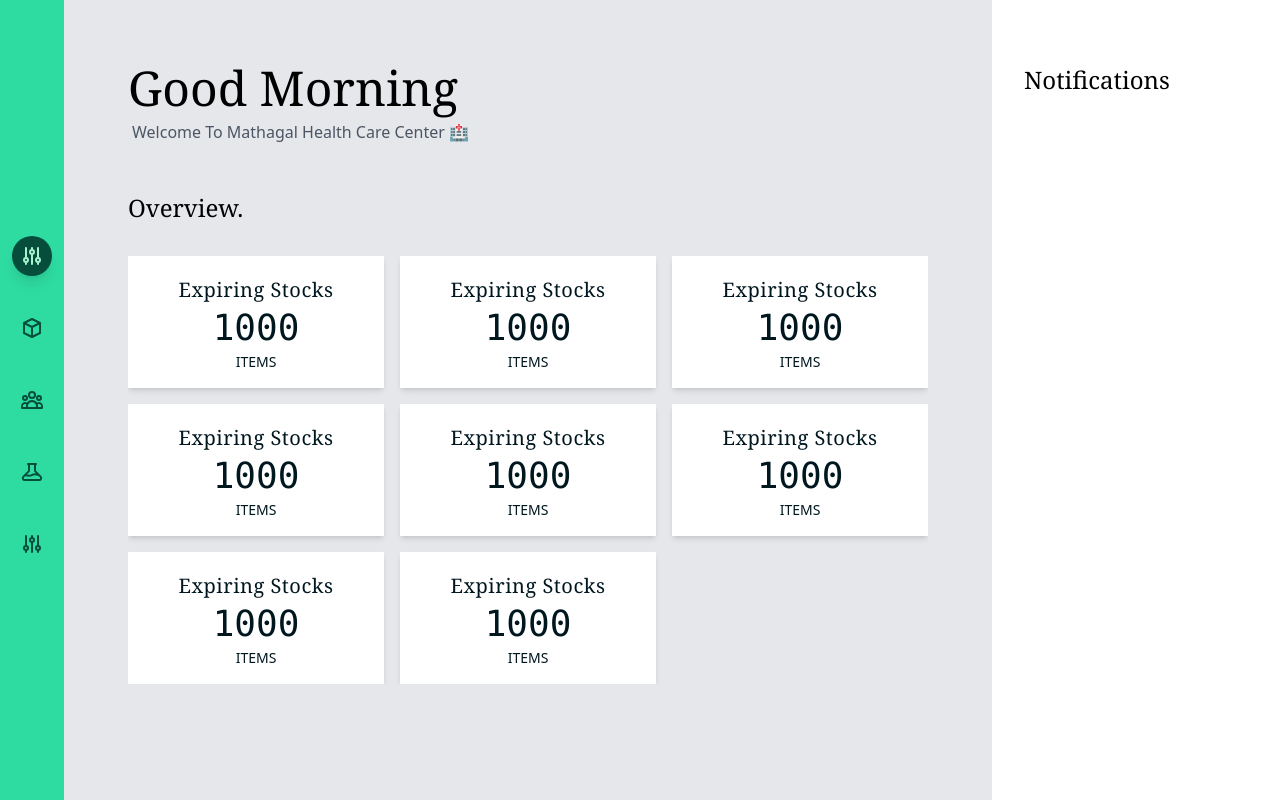
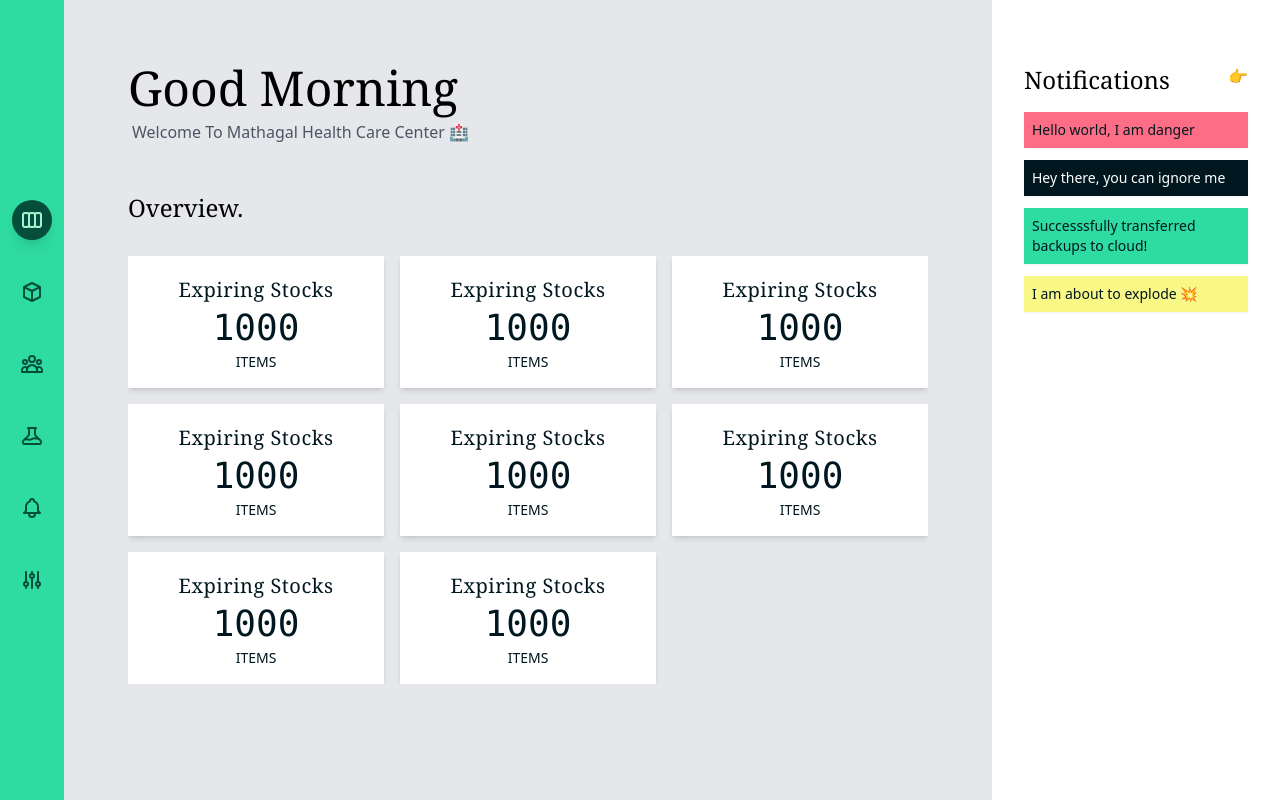
Before and after one commit to BirnadinErick/mhcc, a SvelteKit app: page / in a window 1280 px wide. Built offline with nearby package versions, Linux system fonts and the light colour scheme; a web font is replaced by a local one.

Commit message:
add notifications mock up

```diff
--- a/src/routes/+layout.svelte
+++ b/src/routes/+layout.svelte
@@ -1,5 +1,7 @@
 <script lang="ts">
+	import Notification from '$lib/components/Notification.svelte';
 	import SidebarItem from '$lib/components/SidebarItem.svelte';
+	import { NotificationCategory, type NotificationType } from '$lib/types/NotificationType';
 	import type SidebarItemType from '$lib/types/SidebarItemType';
 
 	import '../css/app.css';
@@ -8,7 +10,7 @@
 		{
 			tip: 'Home',
 			svg_val:
-				'M12 6V4m0 2a2 2 0 100 4m0-4a2 2 0 110 4m-6 8a2 2 0 100-4m0 4a2 2 0 110-4m0 4v2m0-6V4m6 6v10m6-2a2 2 0 100-4m0 4a2 2 0 110-4m0 4v2m0-6V4',
+				'M9 17V7m0 10a2 2 0 01-2 2H5a2 2 0 01-2-2V7a2 2 0 012-2h2a2 2 0 012 2m0 10a2 2 0 002 2h2a2 2 0 002-2M9 7a2 2 0 012-2h2a2 2 0 012 2m0 10V7m0 10a2 2 0 002 2h2a2 2 0 002-2V7a2 2 0 00-2-2h-2a2 2 0 00-2 2',
 			loc: '/'
 		},
 		{
@@ -29,12 +31,42 @@
 			loc: '/instruments'
 		},
 		{
+			tip: 'Notifications',
+			svg_val:
+				'M15 17h5l-1.405-1.405A2.032 2.032 0 0118 14.158V11a6.002 6.002 0 00-4-5.659V5a2 2 0 10-4 0v.341C7.67 6.165 6 8.388 6 11v3.159c0 .538-.214 1.055-.595 1.436L4 17h5m6 0v1a3 3 0 11-6 0v-1m6 0H9',
+			loc: '/notifications'
+		},
+		{
 			tip: 'Settings',
 			svg_val:
 				'M12 6V4m0 2a2 2 0 100 4m0-4a2 2 0 110 4m-6 8a2 2 0 100-4m0 4a2 2 0 110-4m0 4v2m0-6V4m6 6v10m6-2a2 2 0 100-4m0 4a2 2 0 110-4m0 4v2m0-6V4',
 			loc: '/settings'
 		}
 	];
+
+	let notifications: Array<NotificationType> = [
+		{
+			category: NotificationCategory.danger,
+			data: 'Hello world, I am danger',
+			link: '/settings'
+		},
+		{
+			category: NotificationCategory.misc,
+			data: 'Hey there, you can ignore me',
+			link: '/'
+		},
+		{
+			category: NotificationCategory.success,
+			data: 'Successsfully transferred backups to cloud!',
+			link: ''
+		},
+		{
+			category: NotificationCategory.warning,
+			data: 'I am about to explode 💥',
+			link: '/stocks'
+		}
+	];
+
 </script>
 
 <div class="h-screen w-screen overflow-hidden flex">
@@ -55,7 +87,15 @@
 			<slot />
 		</div>
 	</div>
-	<div class="bg-white w-72 px-8 py-16">
-		<h2 class="text-2xl font-serif">Notifications</h2>
+	<div class="bg-white w-72 px-8 py-16 select-none cursor-default">
+		<div class="flex justify-between">
+			<h2 class="text-2xl font-serif">Notifications</h2>
+			<span class="cursor-pointer"><a href="/notifications">👉</a></span>
+		</div>
+		<div class="cursor-pointer flex-col justify-evenly mt-4 space-y-3">
+			{#each notifications as notification}
+				<Notification {notification} />
+			{/each}
+		</div>
 	</div>
 </div>
```
